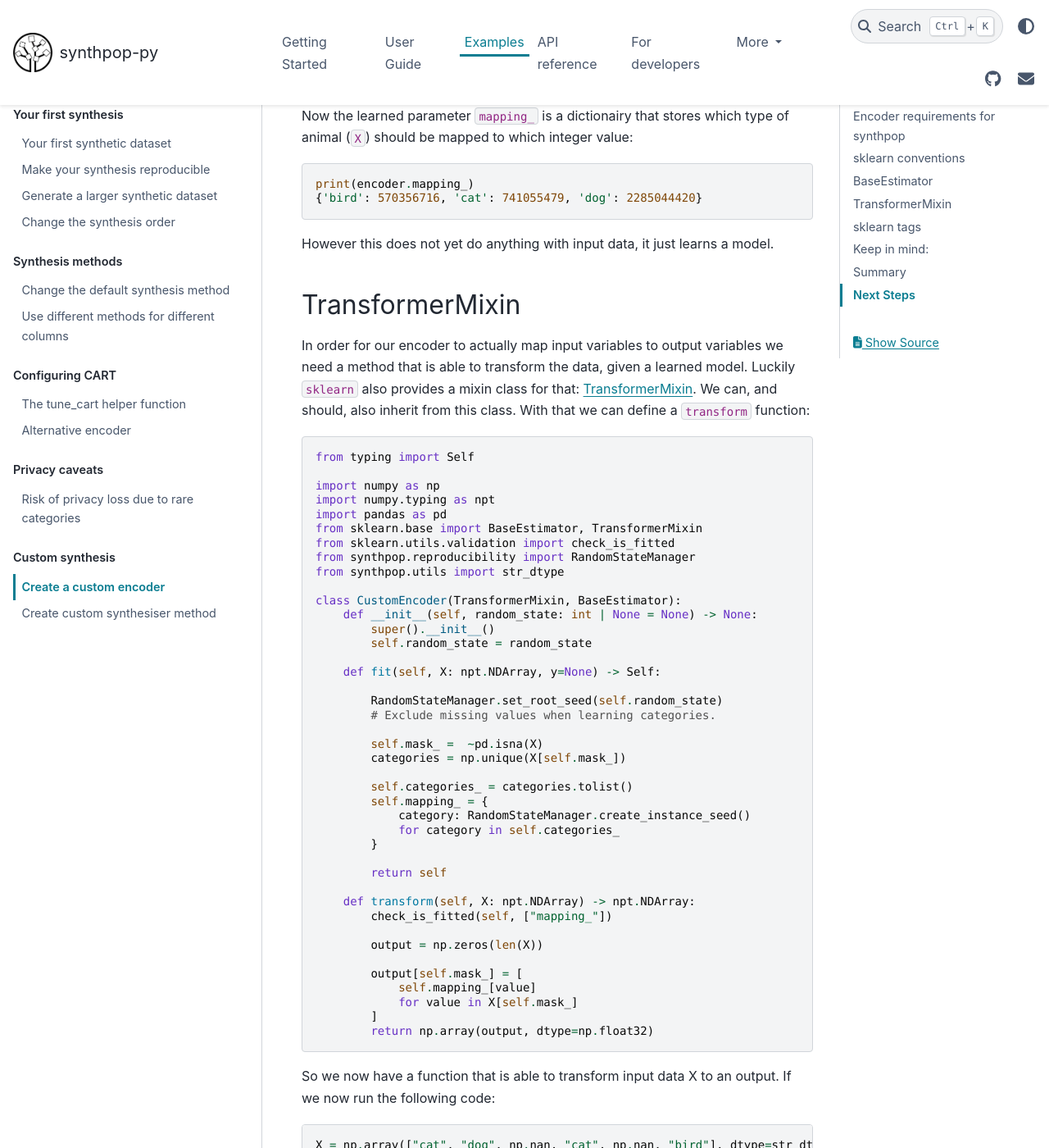
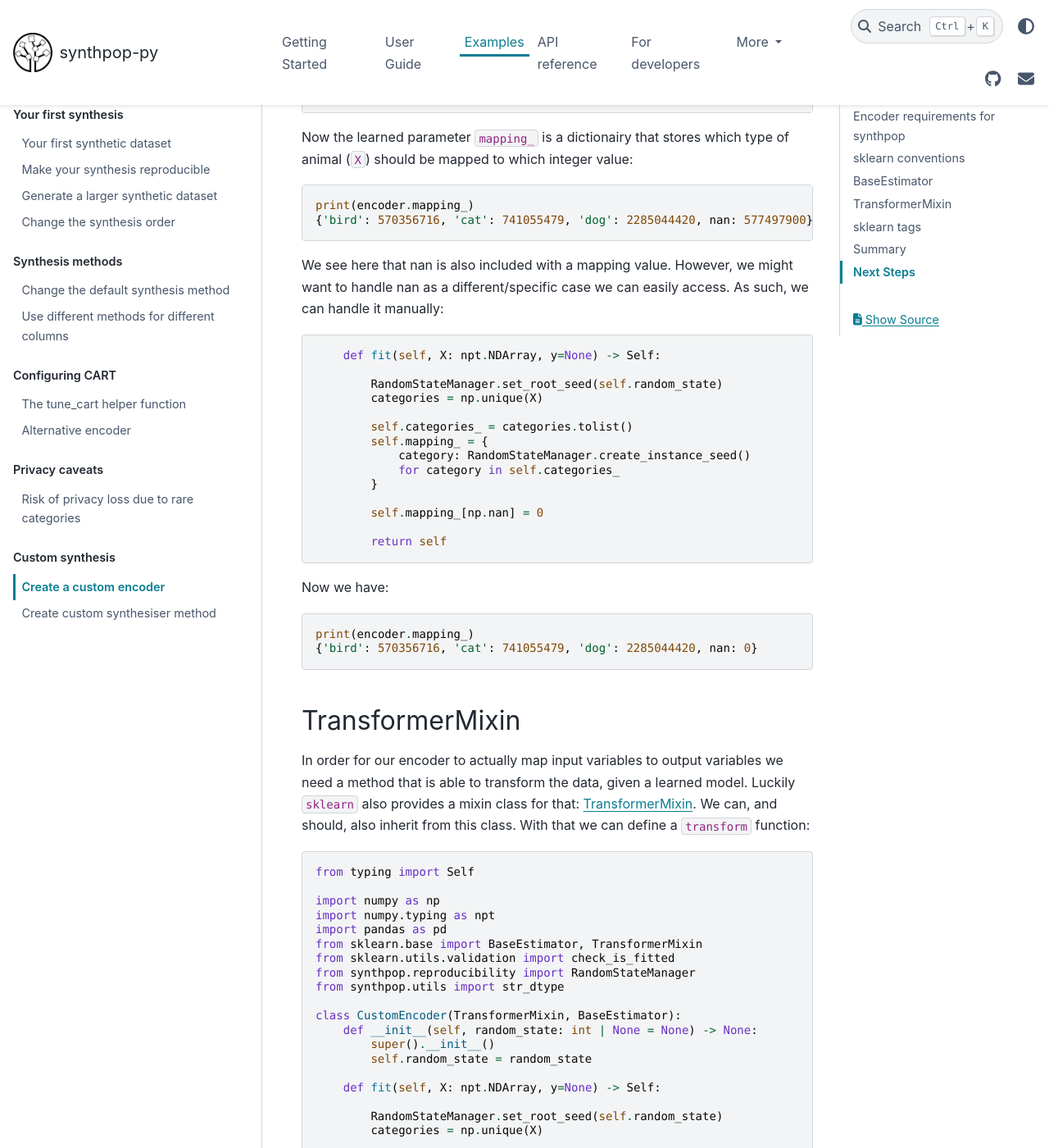
Before and after one commit to duonl/synthpop-py, a Sphinx documentation site: the page built from docs/source/examples/custom_encoder.md, in a window 1280 px wide and 1400 px high, scrolled down 3654 px. Shown: the whole window at 82% size. Built offline with Sphinx 7.4.7 and the PyData theme 0.15.4, drawn with Linux system fonts in a browser that asks for light colours; some of the changed text lies outside the part shown.

Commit message:
Changed the example

````diff
--- a/docs/source/examples/custom_encoder.md
+++ b/docs/source/examples/custom_encoder.md
@@ -8,8 +8,8 @@ However, you may want to use a different encoder for a specific use case. In thi
 For an encoder to be compatible with synthpop it should consider to have the following aspects:
 1. Return one dimensional arrays with the same shape, especially if the encoder is required to work with {class}`CartMethod`. However, if you also [build your own synthesis method](./custom_synth.md), there is more flexibility.
 2. [Cloneable estimator object](https://scikit-learn.org/stable/modules/generated/sklearn.base.clone.html), which allows synthpop-py to use the same encoder for the whole dataset.
-3. Missing value handling: Most encoders do not accept missing values in the data. As such a preprocessing step for missing values is required. synthpop-py has two methodology's for handling missing values: the {class}`~MissingValuePredictor` and {class}`~ReplaceMissingWithValue`.
-4. Reproducibility: Dependent on whether your encoder uses random numbers. In this case, synthpop-py has a {class}`~RandomStateManager` implementation.
+3. Missing value handling: Most encoders do not accept missing values in the data. As such a preprocessing step for missing values is required. synthpop-py has two methodology's for handling missing values: the {class}`~synthpop.data_processing.missing_value_handling.MissingValuePredictor` and {class}`~synthpop.data_processing.missing_value_handling.ReplaceMissingWithValue`.
+4. Reproducibility: Dependent on whether your encoder uses random numbers. In this case, synthpop-py has a {class}`~synthpop.reproducibility.RandomStateManager` implementation.
 
 **For developers, these requirements are a must-have**, as they allow for a new encoder to seemingly fit into the synthpop framework. However, if you build an encoder for your own dataset you are free to leave out whatever is required for your use case. In this example we will include all four requirements.
 
@@ -109,10 +109,32 @@ encoder.fit(X)
 Now the learned parameter `mapping_` is a dictionairy that stores which type of animal (`X`) should be mapped to which integer value:
 ```python
 print(encoder.mapping_)
-{'bird': 570356716, 'cat': 741055479, 'dog': 2285044420}
+{'bird': 570356716, 'cat': 741055479, 'dog': 2285044420, nan: 577497900}
 ```
 
-However this does not yet do anything with input data, it just learns a model.
+We see here that nan is also included with a mapping value. However, we might want to handle nan as a different/specific case we can easily access. As such, we can handle it manually:
+
+```python
+    def fit(self, X: npt.NDArray, y=None) -> Self:
+
+        RandomStateManager.set_root_seed(self.random_state)
+        categories = np.unique(X)
+
+        self.categories_ = categories.tolist()
+        self.mapping_ = {
+            category: RandomStateManager.create_instance_seed()
+            for category in self.categories_
+        }
+
+        self.mapping_[np.nan] = 0
+
+        return self
+```
+Now we have:
+```python
+print(encoder.mapping_)
+{'bird': 570356716, 'cat': 741055479, 'dog': 2285044420, nan: 0}
+```
 
 ## TransformerMixin
 
@@ -137,10 +159,7 @@ class CustomEncoder(TransformerMixin, BaseEstimator):
     def fit(self, X: npt.NDArray, y=None) -> Self:
 
         RandomStateManager.set_root_seed(self.random_state)
-        # Exclude missing values when learning categories.
-
-        self.mask_ =  ~pd.isna(X)
-        categories = np.unique(X[self.mask_])
+        categories = np.unique(X)
 
         self.categories_ = categories.tolist()
         self.mapping_ = {
@@ -148,16 +167,16 @@ class CustomEncoder(TransformerMixin, BaseEstimator):
             for category in self.categories_
         }
 
+        self.mapping_[np.nan] = 0
+
         return self
 
     def transform(self, X: npt.NDArray) -> npt.NDArray:
         check_is_fitted(self, ["mapping_"])
 
-        output = np.zeros(len(X))
-
-        output[self.mask_] = [
+        output= [
             self.mapping_[value]
-            for value in X[self.mask_]
+            for value in X
         ]
         return np.array(output, dtype=np.float32)
  ```
@@ -214,10 +233,7 @@ class CustomEncoder(TransformerMixin, BaseEstimator):
     def fit(self, X: npt.NDArray, y=None) -> Self:
 
         RandomStateManager.set_root_seed(self.random_state)
-        # Exclude missing values when learning categories.
-
-        self.mask_ =  ~pd.isna(X)
-        categories = np.unique(X[self.mask_])
+        categories = np.unique(X)
 
         self.categories_ = categories.tolist()
         self.mapping_ = {
@@ -225,19 +241,18 @@ class CustomEncoder(TransformerMixin, BaseEstimator):
             for category in self.categories_
         }
 
+        self.mapping_[np.nan] = 0
+
         return self
 
     def transform(self, X: npt.NDArray) -> npt.NDArray:
         check_is_fitted(self, ["mapping_"])
 
-        output = np.zeros(len(X))
-
-        output[self.mask_] = [
+        output= [
             self.mapping_[value]
-            for value in X[self.mask_]
+            for value in X
         ]
         return np.array(output, dtype=np.float32)
- ```
 
 Now the general framework is ready to be used inside synthpop-py! See [alternative encoding using CART](alternative_encoder.md) on how to implement your encoder in synthpop.
 
````
Also changed, not shown: other parts of docs/source/examples/custom_encoder.md (+1 -1 lines).
